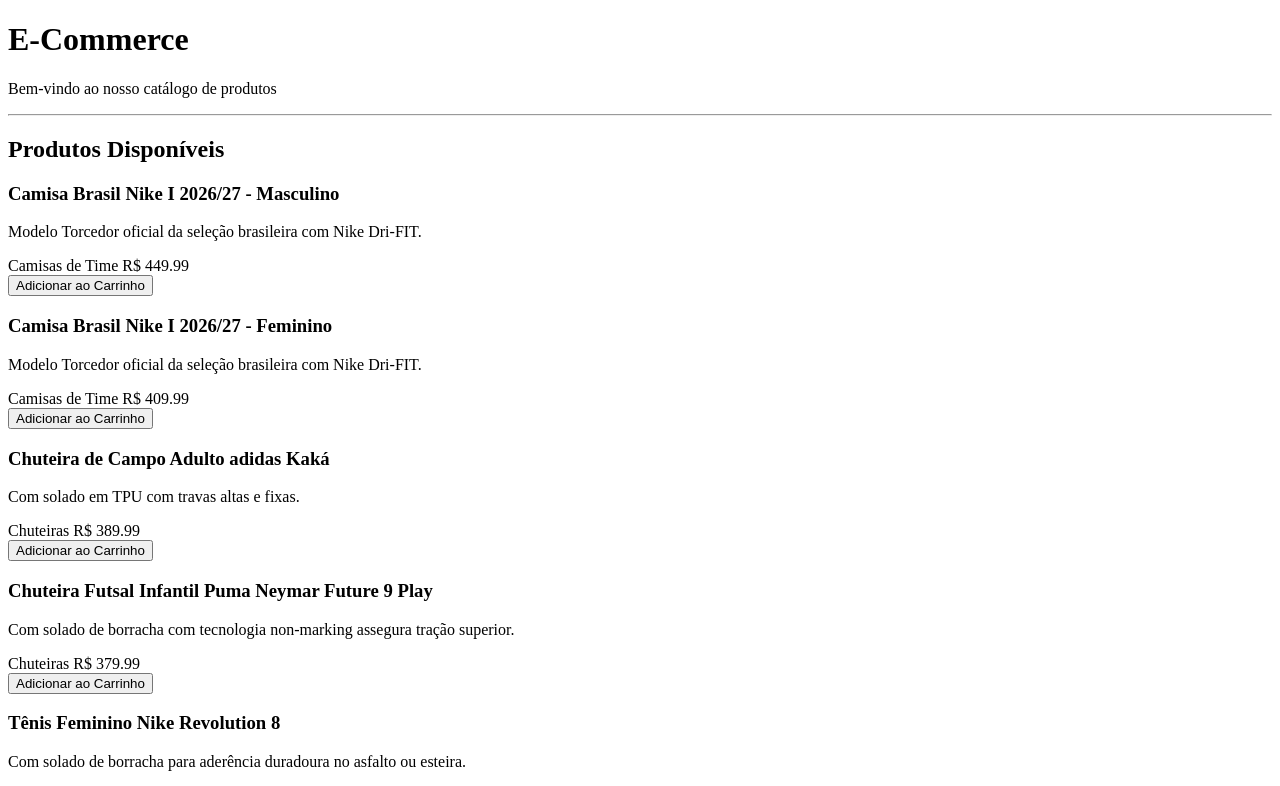
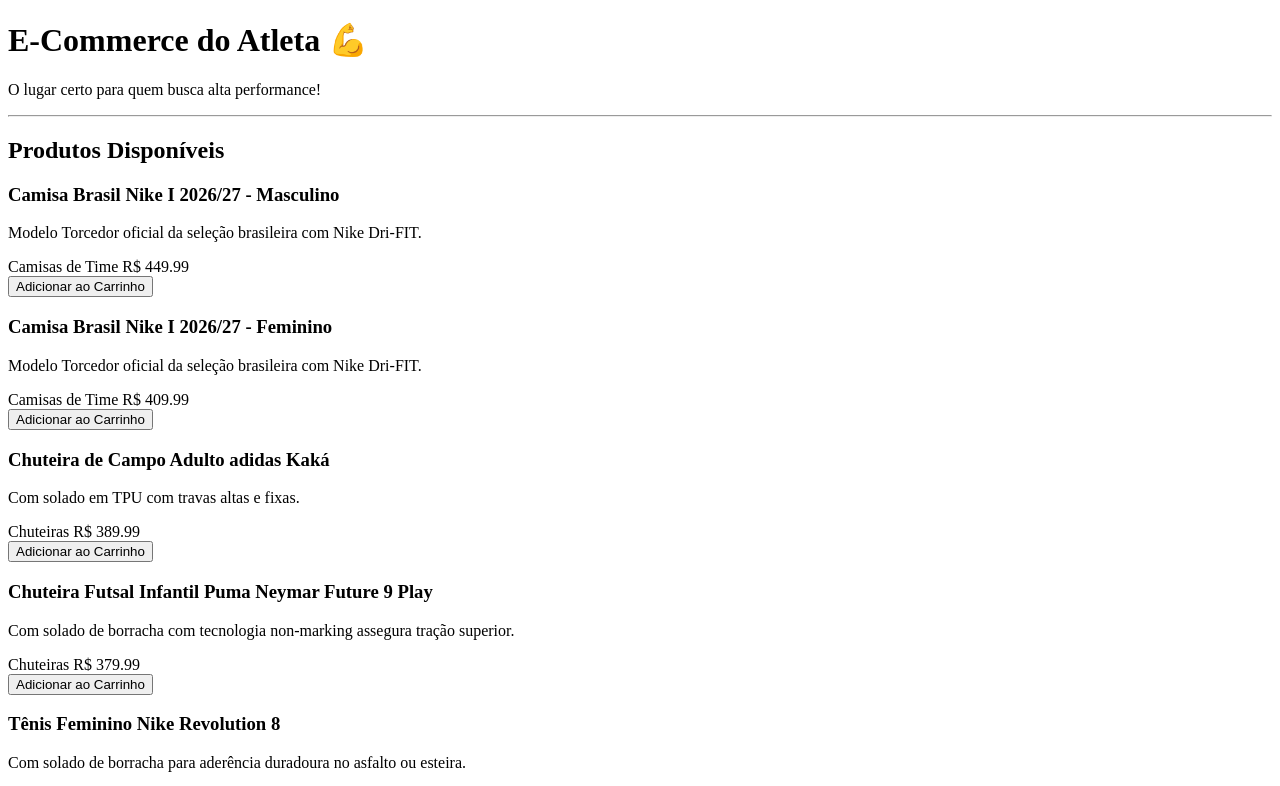
Before and after one commit to josuelustosa/TICHUB-iRede-Frontend, a Vue app: page / in a window 1280 px wide. Shown: the top 786 px of the page. Built offline with nearby package versions, Linux system fonts and the light colour scheme.

Commit message:
style: ajustando texto do cabeçalho

```diff
--- a/src/App.vue
+++ b/src/App.vue
@@ -81,11 +81,11 @@
 <template>
   <main class="app-container">
     <header class="header">
-      <h1>E-Commerce</h1>
-      <p class="subtitle">Bem-vindo ao nosso catálogo de produtos</p>
+      <h1>E-Commerce do Atleta 💪</h1>
+      <p class="subtitle">O lugar certo para quem busca alta performance!</p>
     </header>
 
-    <hr>
+    <hr />
 
     <div class="main-content">
       <section class="products-section">
```
